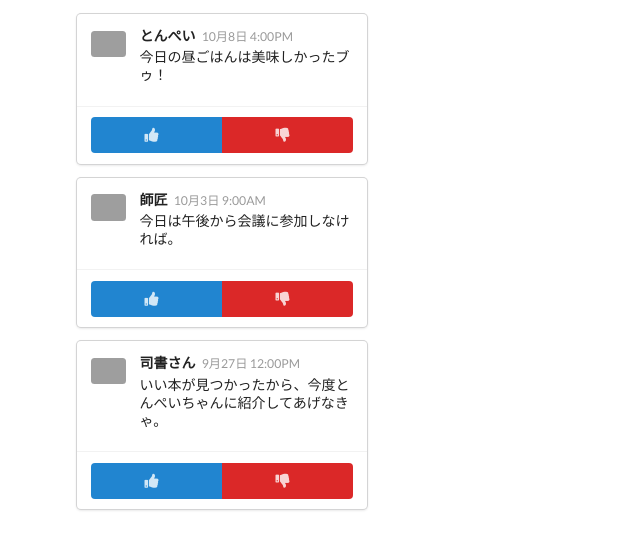
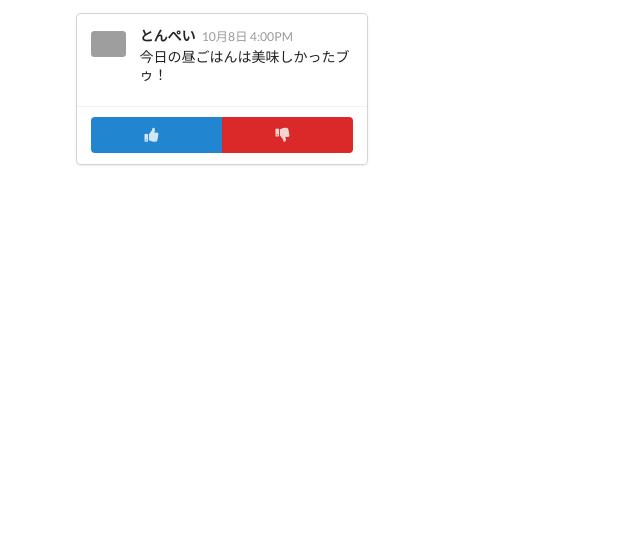
Before and after one commit to Naoya-abe/pigboard, a React (Create React App) app: page / in a window 1280 px wide. Shown: the top 550 px of the page, without its empty margins (0-640 px from the left). Built offline with nearby package versions, Linux system fonts and the light colour scheme; no server answers; grey boxes are pictures that could not be loaded.

Commit message:
user取得削除

```diff
--- a/src/components/App.js
+++ b/src/components/App.js
@@ -6,19 +6,7 @@ import CommentDetail from './CommentDetail';
 import ApprovalCard from './ApprovalCard';
 
 class App extends React.Component {
-  state = {users: [], posts: []};
-
-  getUsers = async () => {
-    try {
-      const usersResponse = await axios.get(
-        'https://jsonplaceholder.typicode.com/users'
-      );
-      this.setState({users: usersResponse.data});
-      console.log(this.state.users);
-    } catch (error) {
-      window.alert('ユーザの取得に失敗しました。');
-    }
-  };
+  state = {posts: []};
 
   getPosts = async () => {
     try {
@@ -33,7 +21,6 @@ class App extends React.Component {
   };
 
   componentDidMount() {
-    this.getUsers();
     this.getPosts();
   }
 
@@ -48,24 +35,6 @@ class App extends React.Component {
             avator={faker.image.avatar()}
           />
         </ApprovalCard>
-
-        <ApprovalCard>
-          <CommentDetail
-            author="師匠"
-            date="10月3日 9:00AM"
-            description="今日は午後から会議に参加しなければ。"
-            avator={faker.image.avatar()}
-          />
-        </ApprovalCard>
-
-        <ApprovalCard>
-          <CommentDetail
-            author="司書さん"
-            date="9月27日 12:00PM"
-            description="いい本が見つかったから、今度とんぺいちゃんに紹介してあげなきゃ。"
-            avator={faker.image.avatar()}
-          />
-        </ApprovalCard>
       </div>
     );
   }
```
